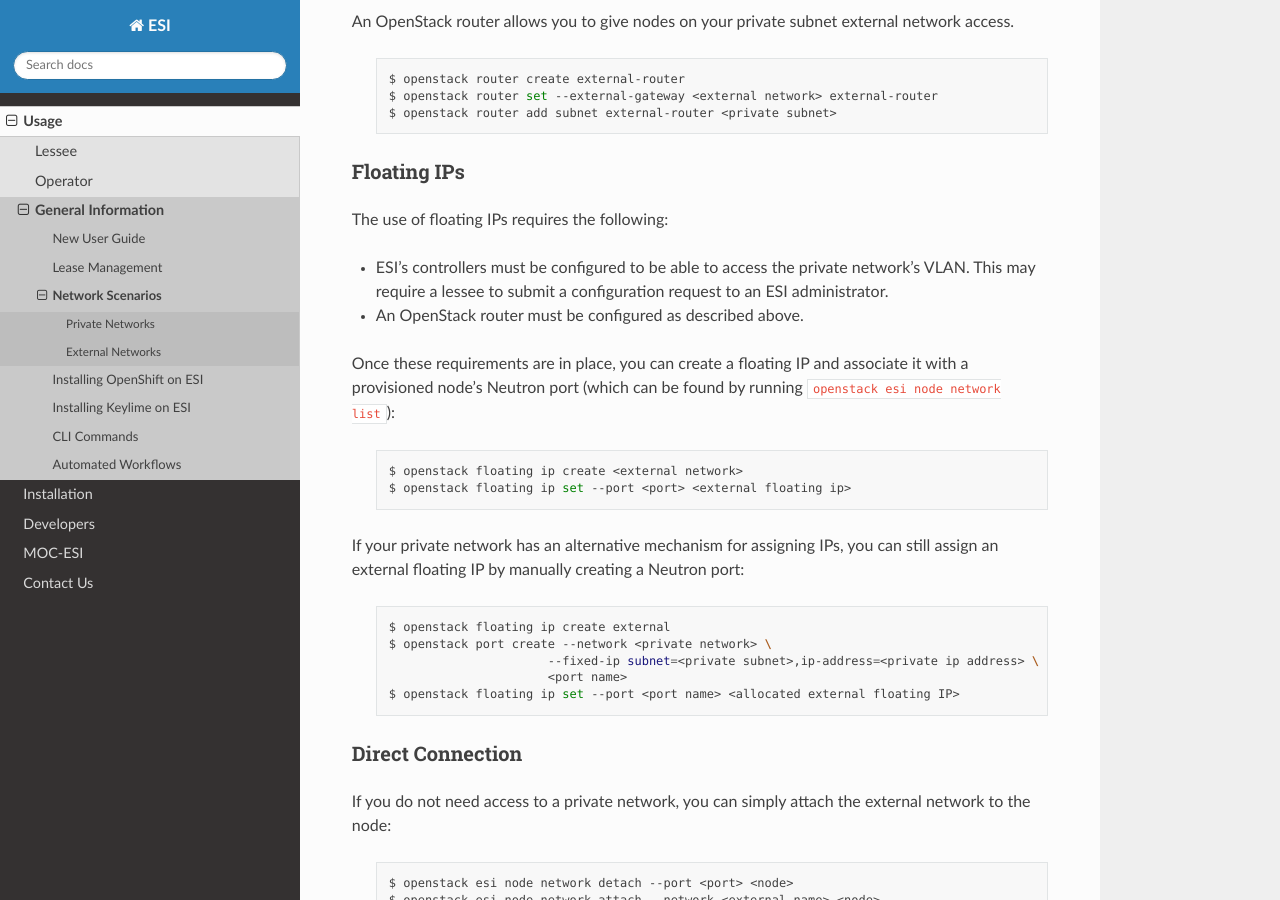
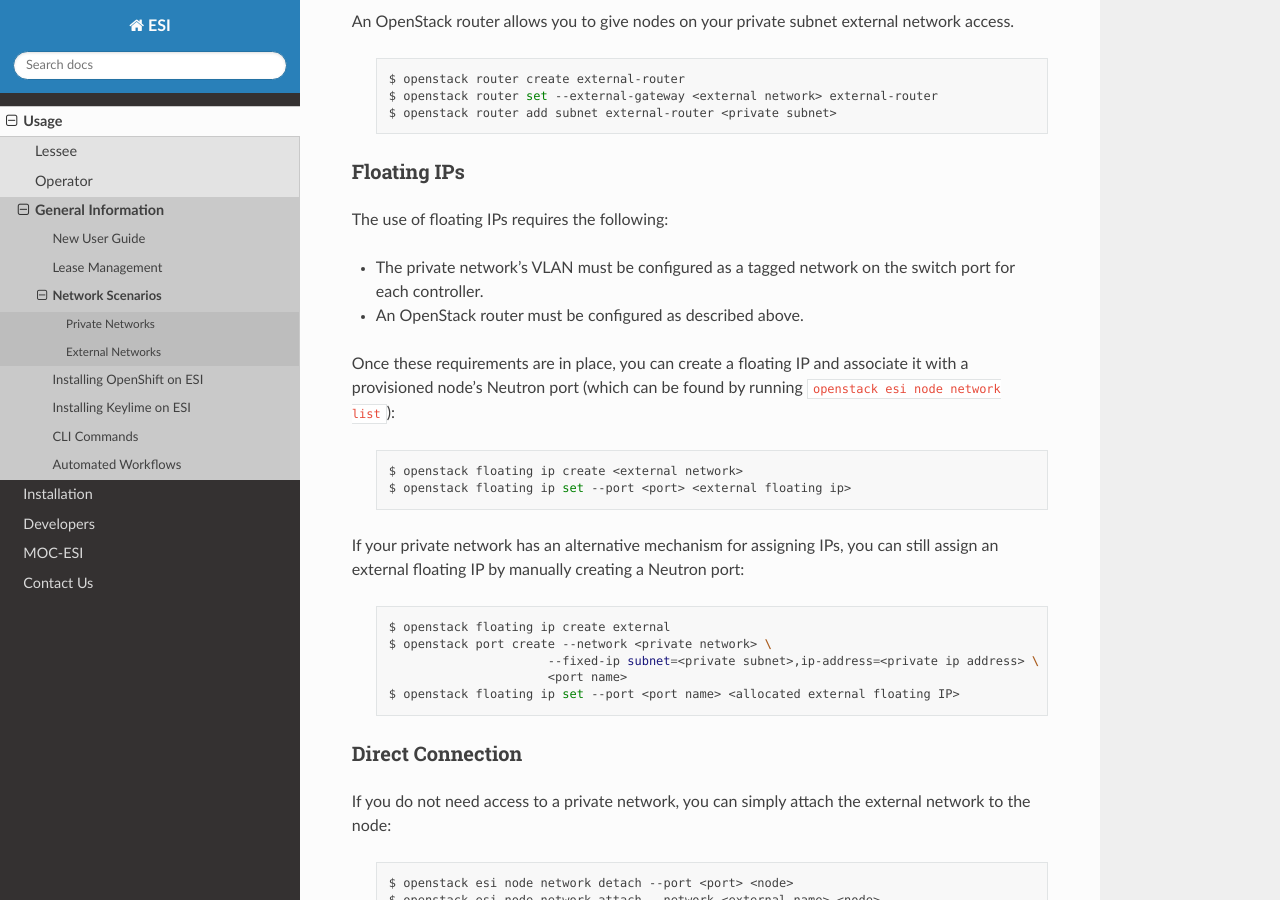
Before and after one commit to CCI-MOC/esi, a Sphinx documentation site: the page built from docs/source/usage/network_scenarios.rst, in a window 1280 px wide and 900 px high, scrolled down 1671 px. Built offline with Sphinx 7.4.7 and the Read the Docs theme 2.0.0, drawn with Linux system fonts in a browser that asks for light colours.

Commit message:
Clarified configuration requirements for VLANs
It was mistakenly believed that user/external VLANs required network
configuration on the controller itself; this change clairifies that
all that is needed is controller switch port configuration.

```diff
--- a/docs/source/install/external_network.rst
+++ b/docs/source/install/external_network.rst
@@ -21,6 +21,6 @@ The recommended way to allow external network access to a baremetal node is by `
               --dhcp \
               subnet-external
 
-Doing so allows ESI users to work with external networks the same way that they do with any other VLAN network. Note that all VLANs on the controller nodes should be configured to access the same NIC.
+Doing so allows ESI users to work with external networks the same way that they do with any other VLAN network.
 
 .. _creating a shared external provider network: https://docs.openstack.org/install-guide/launch-instance-networks-provider.html
--- a/docs/source/usage/network_scenarios.rst
+++ b/docs/source/usage/network_scenarios.rst
@@ -71,7 +71,7 @@ Floating IPs
 
 The use of floating IPs requires the following:
 
-* ESI's controllers must be configured to be able to access the private network's VLAN. This may require a lessee to submit a configuration request to an ESI administrator.
+* The private network's VLAN must be configured as a tagged network on the switch port for each controller.
 * An OpenStack router must be configured as described above.
 
 Once these requirements are in place, you can create a floating IP and associate it with a provisioned node's Neutron port (which can be found by running ``openstack esi node network list``):
```
